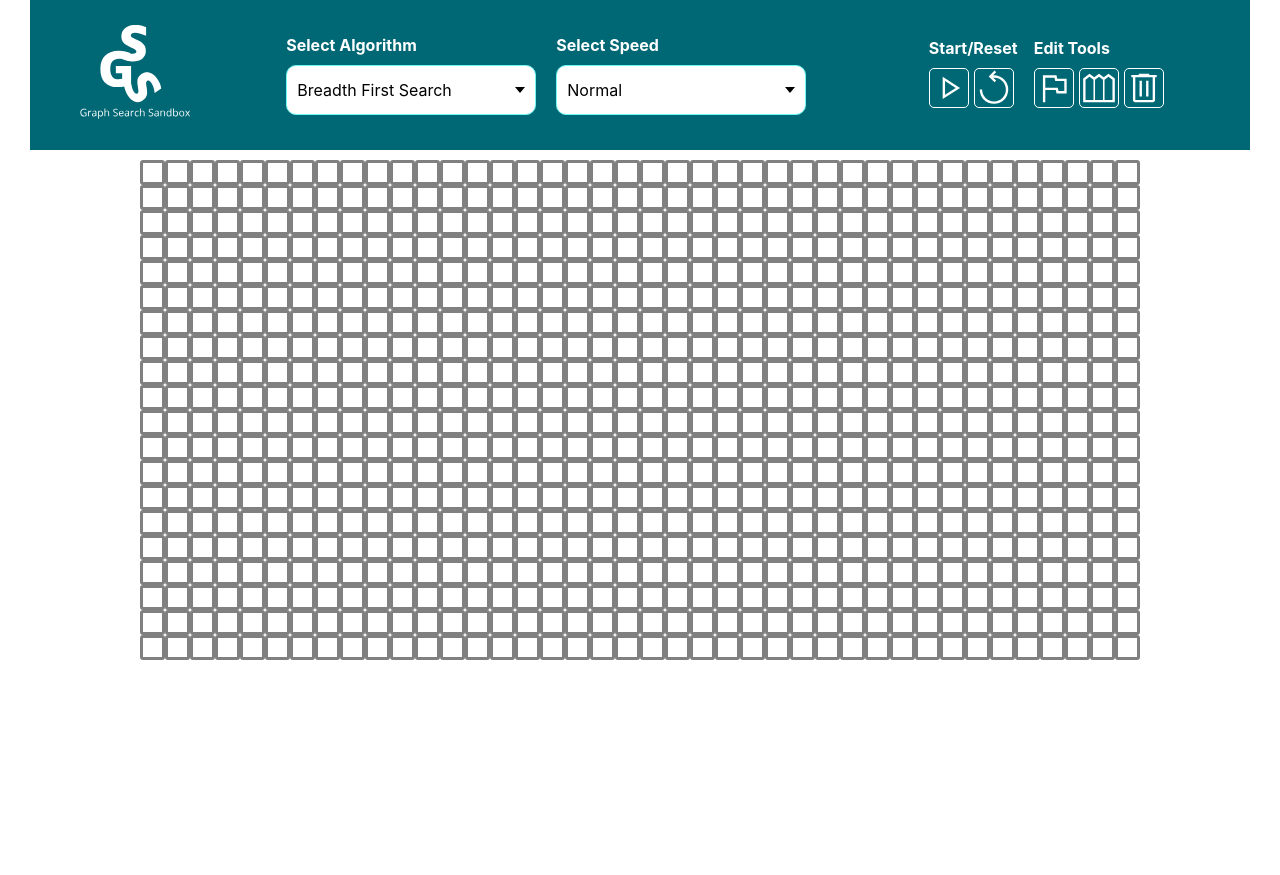
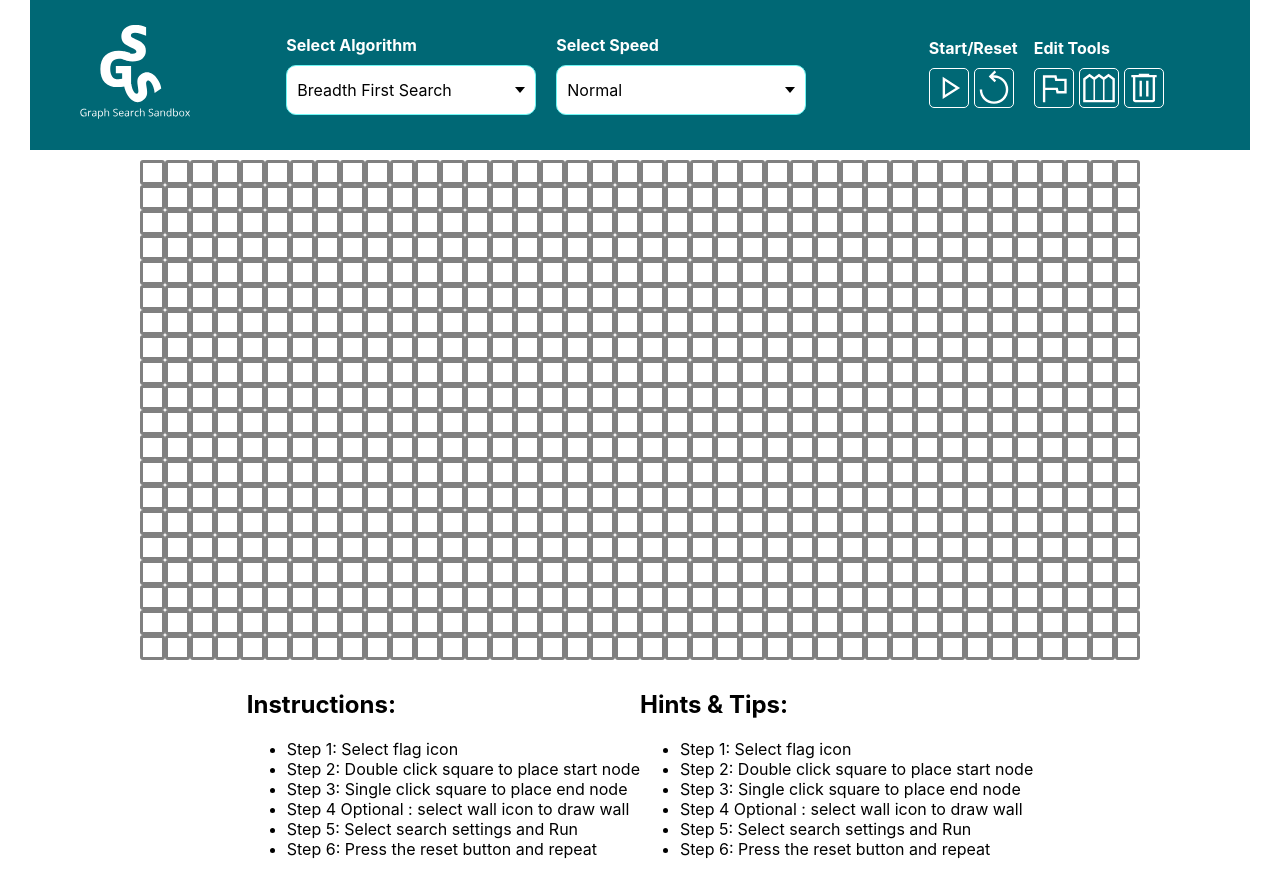
Before and after one commit to Code-Institute-Submissions/SabGibson-pathfinder-sandbox, a React (Create React App) app: page / in a window 1280 px wide. Before the commit the page ends 800 px from the top, so only its background shows below. Built offline with nearby package versions, Linux system fonts and the light colour scheme.

Commit message:
removed aStar search algo

```diff
--- a/src/App.css
+++ b/src/App.css
@@ -19,6 +19,7 @@ body::-webkit-scrollbar-thumb {
     margin: 0px auto;
   }
 }
+
 @media screen and (max-width: 1000px) {
   main {
     margin-left: 5rem;
--- a/src/App.js
+++ b/src/App.js
@@ -1,6 +1,7 @@
 import "./App.css";
 import Pathfinder from "./components/Pathfinder";
 import Navigation from "./components/Navigation/Navigation";
+import Card from "./components/Card";
 import { useState, useEffect } from "react";
 
 function App() {
@@ -91,6 +92,34 @@ function App() {
         cols={cols}
         speed={speed}
       />
+      <div className="flex-wrapper">
+        <Card
+          classType={"how-to-use"}
+          title={"Instructions:"}
+          type={"info-card"}
+          inputs={[
+            "Step 1: Select flag icon",
+            "Step 2: Double click square to place start node",
+            "Step 3: Single click square to place end node",
+            "Step 4 Optional : select wall icon to draw wall",
+            "Step 5: Select search settings and Run",
+            "Step 6: Press the reset button and repeat",
+          ]}
+        />
+        <Card
+          classType={"how-to-use"}
+          title={"Hints & Tips:"}
+          type={"info-card"}
+          inputs={[
+            "Step 1: Select flag icon",
+            "Step 2: Double click square to place start node",
+            "Step 3: Single click square to place end node",
+            "Step 4 Optional : select wall icon to draw wall",
+            "Step 5: Select search settings and Run",
+            "Step 6: Press the reset button and repeat",
+          ]}
+        />
+      </div>
     </div>
   );
 }
--- /dev/null
+++ b/src/components/Card.js
@@ -0,0 +1,15 @@
+import { motion } from "framer-motion";
+const Card = ({ classType, title, type, inputs }) => {
+  return (
+    <div className={classType}>
+      <h2>{title}</h2>
+      <ul className={type}>
+        {inputs.map((item, index) => {
+          return <motion.li key={index}>{item}</motion.li>;
+        })}
+      </ul>
+    </div>
+  );
+};
+
+export default Card;
--- a/src/components/Navigation/Dropdown.js
+++ b/src/components/Navigation/Dropdown.js
@@ -38,7 +38,7 @@ const Dropdown = (props) => {
               key={index}
               whileHover={{ scale: 1.2, color: "#fff", originX: 0 }}
             >
-              {item}{" "}
+              {item}
             </motion.li>
           );
         })}
--- a/src/components/Navigation/Navigation.css
+++ b/src/components/Navigation/Navigation.css
@@ -5,6 +5,14 @@
   position: relative;
 }
 
+.flex-wrapper {
+  margin: 0px auto;
+  display: flex;
+  flex-direction: row;
+  flex-wrap: wrap;
+  align-content: center;
+  justify-content: center;
+}
 .logo {
   display: flex;
   align-content: center;
@@ -138,6 +146,9 @@
     margin: 0;
   }
 
+  .flex-wrapper {
+    margin-left: 5rem;
+  }
   .sub-tools {
     margin-right: 0px;
     align-items: center;
--- a/src/components/Navigation/Navigation.js
+++ b/src/components/Navigation/Navigation.js
@@ -64,7 +64,6 @@ const Navigation = ({
                   dropdownItems={[
                     "Breadth First Search",
                     "Depth First Search",
-                    "A* Search Algorith",
                     "Dijkstra's Search Algorithm",
                   ]}
                   defaultSetting={"Breadth First Search"}
--- a/src/components/Pathfinder.js
+++ b/src/components/Pathfinder.js
@@ -4,7 +4,6 @@ import "./Pathfinder.css";
 import Node from "./Node/Node";
 import { breadthFirst } from "../Algorithms/breadthFirstSearch.js";
 import { depthFirst } from "../Algorithms/depthFirstSearch";
-import { aStarSearch } from "../Algorithms/aStarSearch";
 import { dijkstraSearch } from "../Algorithms/dijkstraSearch";
 
 const rows = 20;
@@ -98,7 +97,6 @@ const Pathfinder = (props) => {
     setMouseIsPressed(false);
     setActiveGrid(startGrid);
     clearToolSelection();
-    console.log("ready");
   }, [cols]);
 
   // Pathfinder methods for interaction with grid
@@ -122,9 +120,7 @@ const Pathfinder = (props) => {
           }, speedVar * index);
         });
       }
-      if (algoSelected === "A* Search Algorith") {
-        console.log("A* to be added");
-      }
+
       if (algoSelected === "Dijkstra's Search Algorithm") {
         const [visitedNodesInOrder, shortestPath] = dijkstraSearch(
           startNode,
```
Also changed, not shown: src/Algorithms/aStarSearch.js (deleted).
